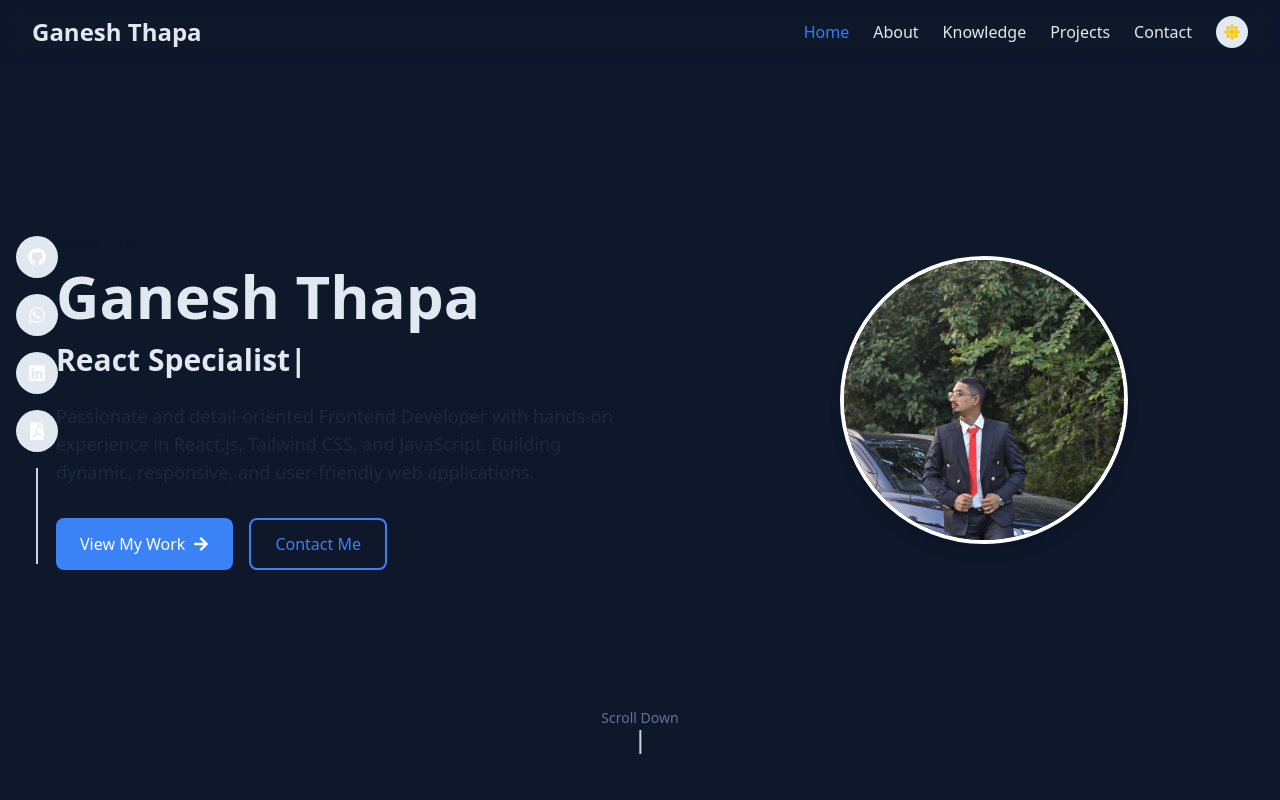
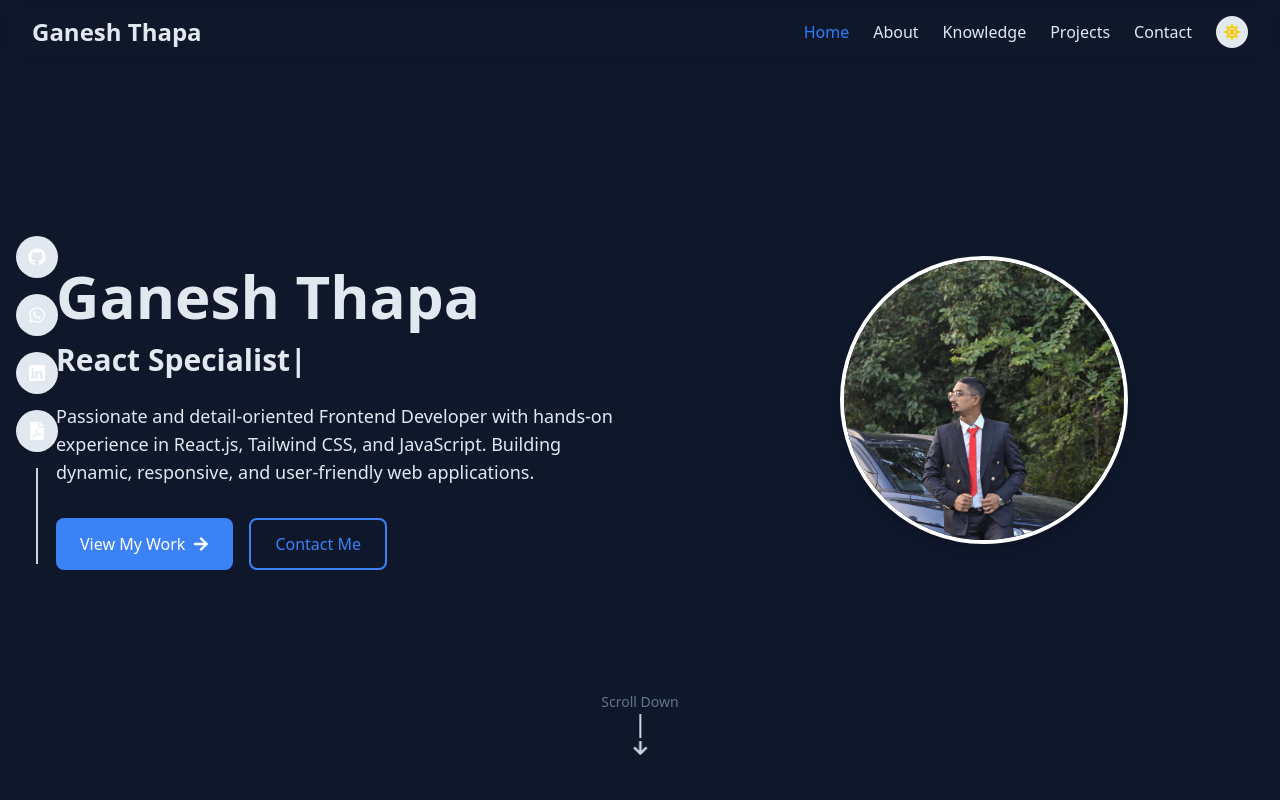
Before and after one commit to God-yash12/portfolio, a React (Vite) app: page / in a window 1280 px wide. Shown: the top 800 px of the page. Built offline with nearby package versions, Linux system fonts and the light colour scheme.

Commit message:
arrow down

```diff
--- a/src/components/sections/Home.tsx
+++ b/src/components/sections/Home.tsx
@@ -1,7 +1,7 @@
 import { Link } from "react-scroll";
 import { TypeAnimation } from 'react-type-animation';
 import { motion } from 'framer-motion';
-import { FaArrowRight } from 'react-icons/fa';
+import { FaArrowRight, FaArrowDown  } from 'react-icons/fa';
 import MyImage from "../../assets/me.jpg";
 
 
@@ -37,7 +37,7 @@ const Home = () => {
               />
             </div>
             <div>
-              <p className="text-base md:text-lg space-y-5 mb-8 text-slate-800 dark:text-slate-400">
+              <p className="text-base md:text-lg space-y-5 mb-8">
                 Passionate and detail-oriented Frontend Developer with hands-on experience in
                 React.js, Tailwind CSS, and JavaScript. Building dynamic, responsive, and
                 user-friendly web applications.
@@ -93,7 +93,8 @@ const Home = () => {
         >
           <div className="flex flex-col items-center">
             <div className="text-sm text-slate-500 dark:text-slate-400 mb-2">Scroll Down</div>
-            <div className="w-0.5 h-6 bg-slate-300 dark:bg-slate-700 animate-bounce"></div>
+            <div className="w-0.5 h-6 bg-slate-300 dark:bg-slate-700 animate-bounce"> </div>
+            <div className=" text-slate-300 dark:text-slate-700 animate-bounce"><FaArrowDown /></div>
           </div>
         </motion.div>
       </div>
```
